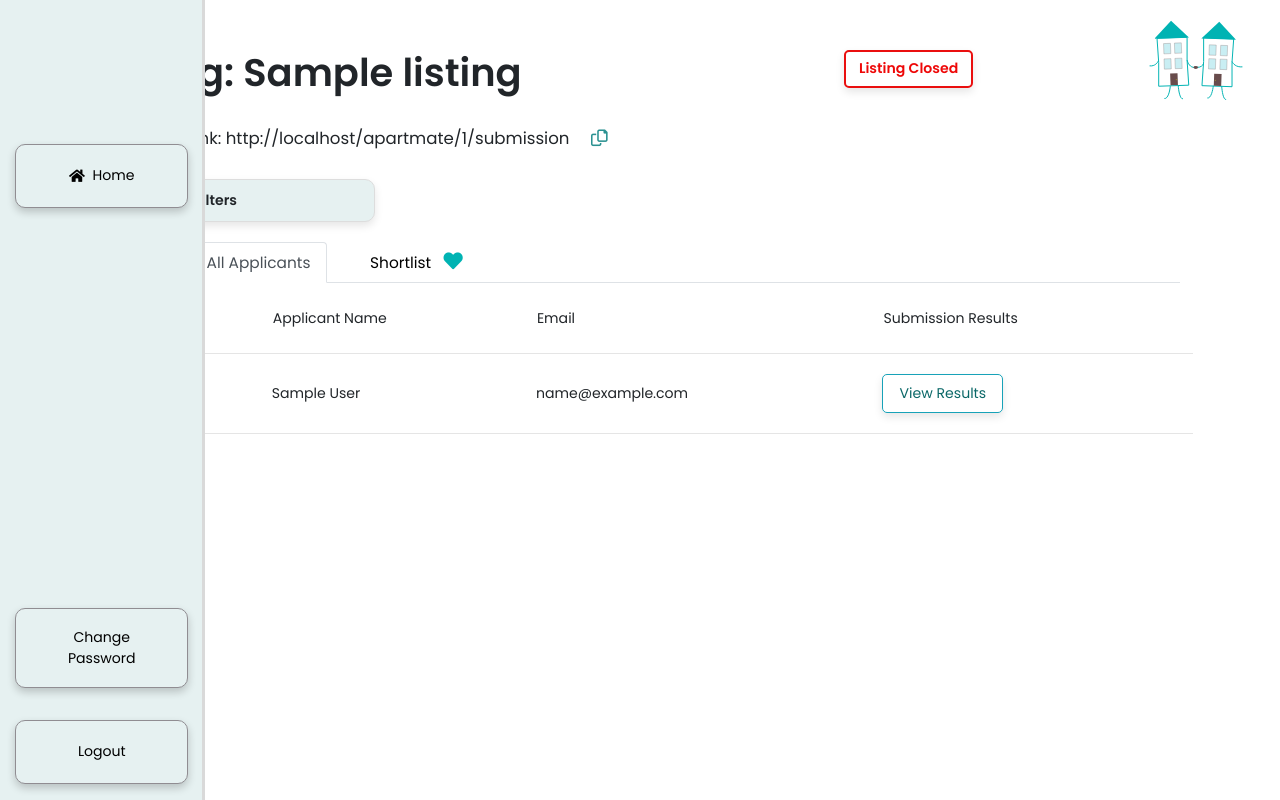
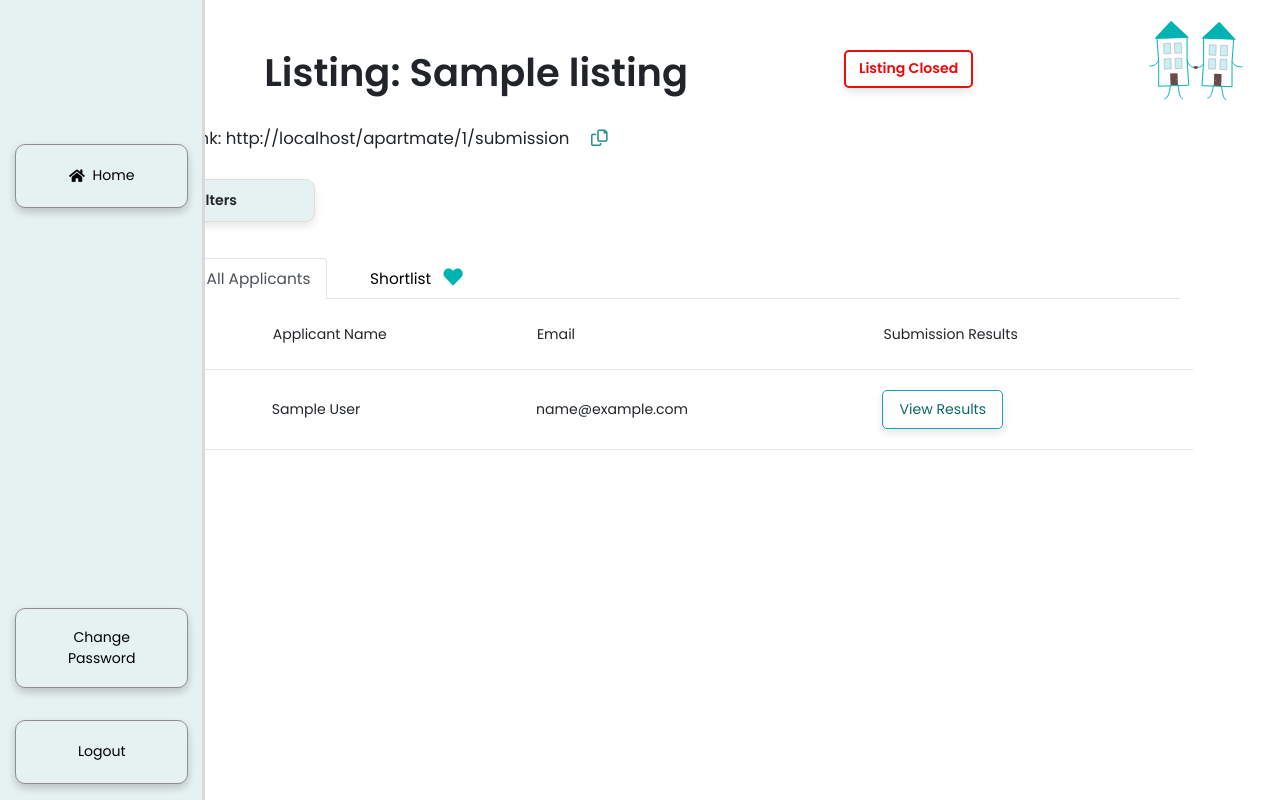
Before and after one commit to SunilCotterill/team-16-capstone, a Django app: page /apartmate/1/results in a window 1280 px wide. Run offline with Django 4.2, Linux system fonts and the light colour scheme; a user stored in the database is signed in; data comes from the database, SQL or seed files in the repository; tables that the repository leaves empty hold one stand-in row (values such as "Sample post"); some libraries are stand-ins or nearby versions.

Commit message:
experiment

```diff
--- a/submitter/templates/submitter/results.html
+++ b/submitter/templates/submitter/results.html
@@ -48,10 +48,11 @@
             border: 1px solid #ddd;
             padding: 10px;
             margin-left: 1vw; /* Shorten from the right by setting margin-right to auto */
-            width: 25%; /* Default width */
+            width: 17vw; /* Default width */
             max-width: 25%; /* Limit maximum width */
             font-size: 1.1vw ;
             box-shadow: 0 4px 8px rgba(0, 0, 0, 0.1);
+            margin-bottom: 2vh;
 
         }
 
@@ -91,6 +92,21 @@
             font-weight: bold;
             margin-left: -5vw;
             font-size: 3vw;
+        }
+
+        @media (min-width: 1281px) {
+            .main-title {
+                font-weight: bold;
+                margin-left: -5vw; /* Keeps the original styling for larger screens */
+                font-size: 3vw;
+            }
+        }
+
+        @media (max-width: 1280px) {
+            .main-title {
+                margin-left: 8vw; /* Adjusts positioning for smaller or equal to 13-inch screens */
+                /* Other styles can remain unchanged or be adjusted as needed */
+            }
         }
 
         /* Move the submission URL text to the right */
```
